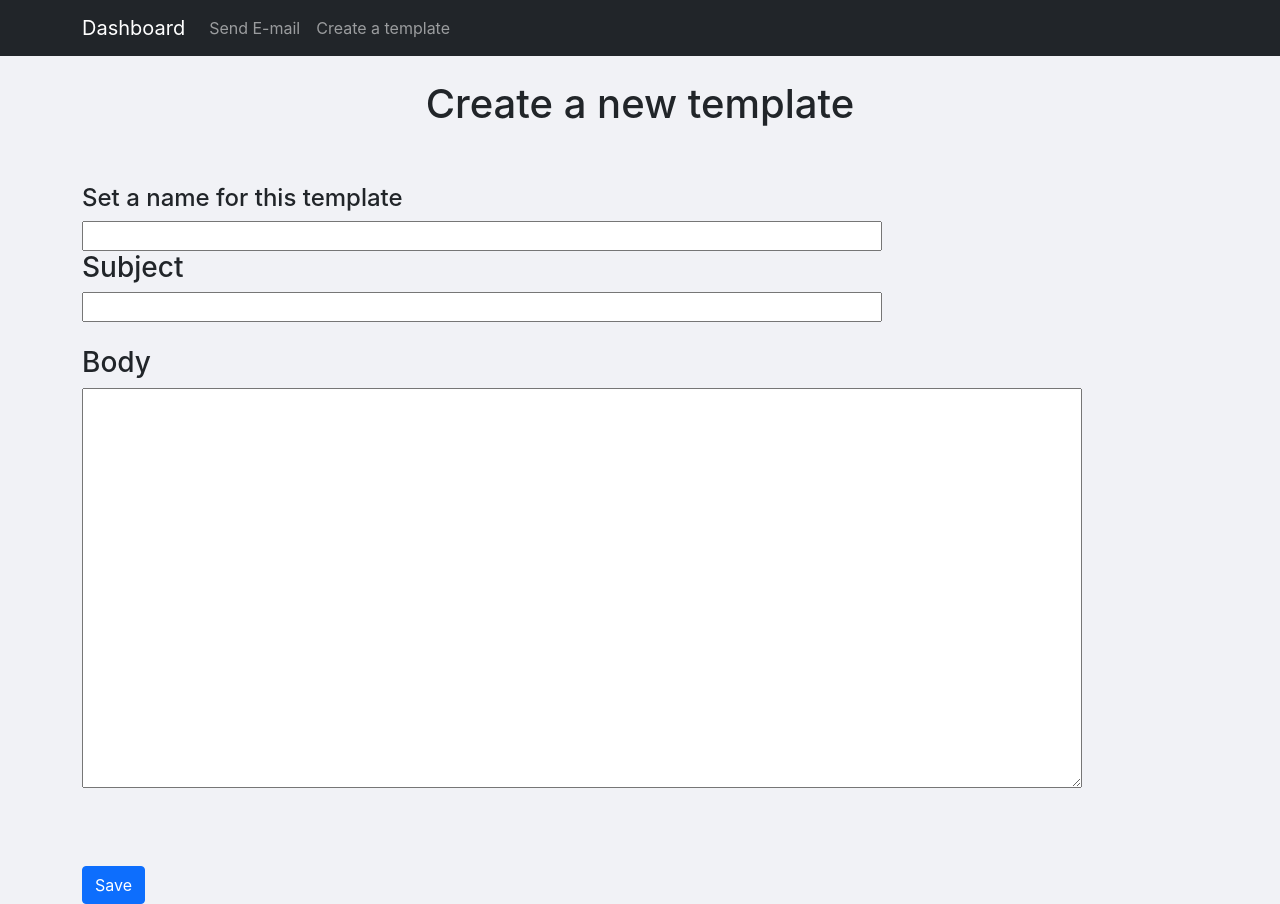
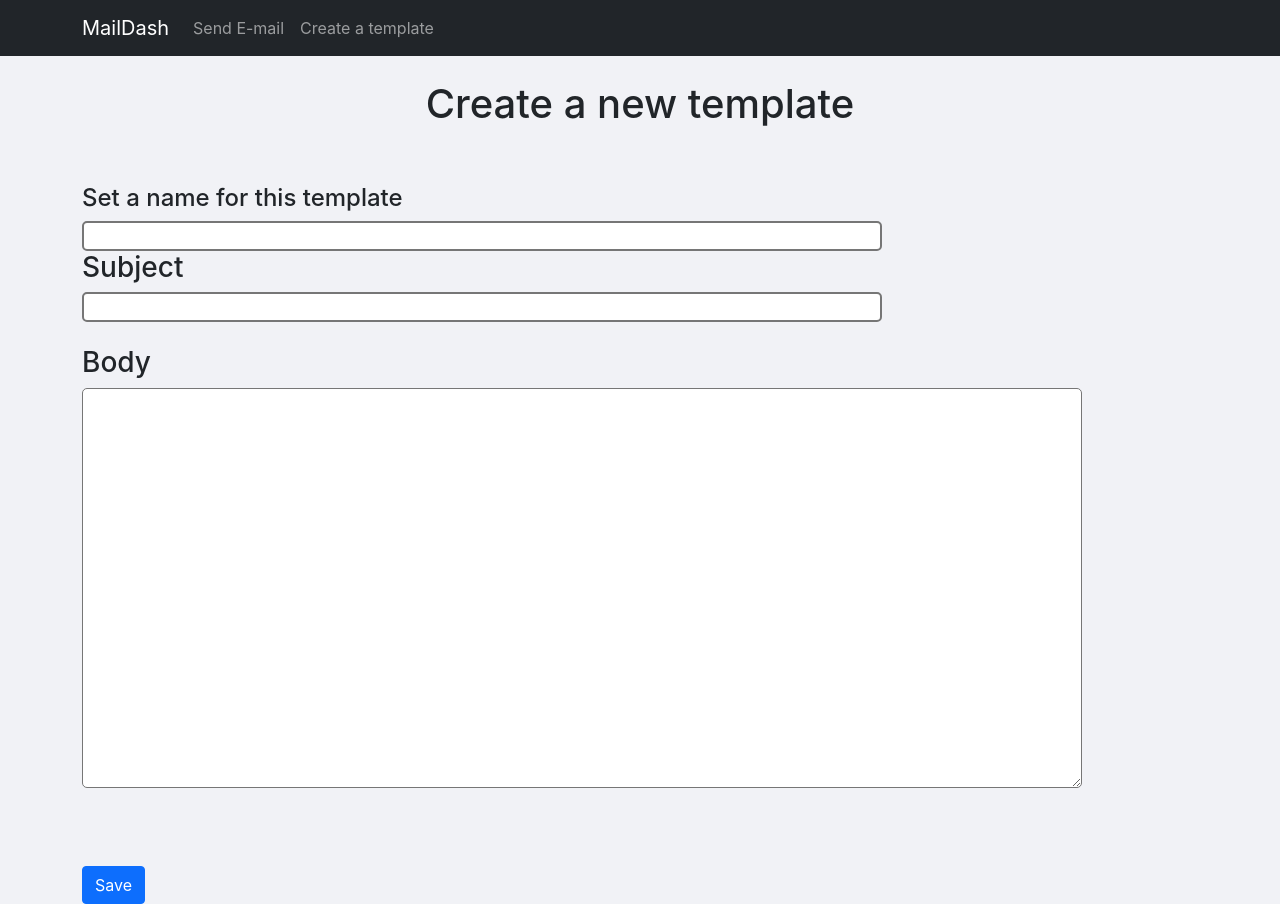
Before and after one commit to Mukul2000/Email-Service, a React (Create React App) app in the folder client/: page /dashboard/create_template in a window 1280 px wide. Built offline with nearby package versions, Linux system fonts and the light colour scheme; the HTML template or start-up script is replaced by a standard one.

Commit message:
UI improvements in detail areas

```diff
--- a/client/src/Components/Dropdown/Dropdown.jsx
+++ b/client/src/Components/Dropdown/Dropdown.jsx
@@ -20,7 +20,7 @@ function DropDown(props) {
 
     return (
         <Dropdown>
-            <Dropdown.Toggle variant="Secondary" id="dropdown-basic">
+            <Dropdown.Toggle variant="success" id="dropdown-basic">
                 {display}
             </Dropdown.Toggle>
 
--- /dev/null
+++ b/client/src/Components/EmailDetail.jsx/EmailDetail.css
@@ -0,0 +1,10 @@
+.subject {
+    padding: 10px;
+    background-color: white;
+    font-weight: bold;
+}
+
+.body {
+    padding: 10px;
+    background-color: white;
+}
--- a/client/src/Components/EmailDetail.jsx/EmailDetail.jsx
+++ b/client/src/Components/EmailDetail.jsx/EmailDetail.jsx
@@ -1,18 +1,24 @@
 import React from 'react';
+import './EmailDetail.css';
 
 function EmailDetail(props) {
     console.log(props.location);
     return (
         <div className='container'>
+            <br/>
             <h3> Subject </h3>
+            <div className = 'subject'>
             {props.location.state.subject}
-            <br/>
-            <br/>
-            <br/>
+            </div>
+            <br />
+            <br />
+            <br />
             <h3> Body </h3>
+            <div className = 'body'>
             {props.location.state.body}
-            <br/>
-            <br/>
+            </div>
+            <br />
+            <br />
         </div>
     );
 }
--- a/client/src/Components/NavigationBar/NavigationBar.jsx
+++ b/client/src/Components/NavigationBar/NavigationBar.jsx
@@ -6,7 +6,7 @@ function NavigationBar() {
     return (
         <Navbar bg="dark" variant="dark" expand="lg">
             <Container>
-                <Navbar.Brand href="/dashboard">Dashboard</Navbar.Brand>
+                <Navbar.Brand href="/dashboard">MailDash</Navbar.Brand>
                 <Navbar.Toggle aria-controls="basic-navbar-nav" />
                 <Navbar.Collapse id="basic-navbar-nav">
                     <Nav className="me-auto">
--- a/client/src/Components/SendEmail/SendEmail.css
+++ b/client/src/Components/SendEmail/SendEmail.css
@@ -5,9 +5,13 @@
 
 input {
     width: 800px;
+    border-radius: 5px;
+    border-style: solid;
 }
 
 textarea {
     width: 1000px;
+    border-radius: 5px;
+    border-style: solid;
     height: 400px;
 }
```
